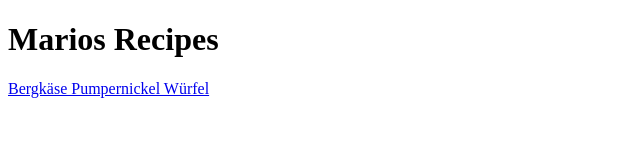
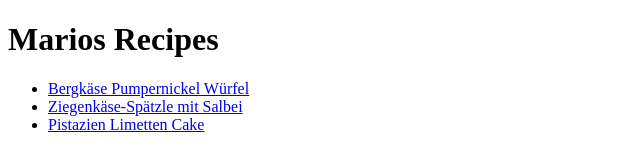
Before and after one commit to marioschoch/odin-recipes, a plain HTML site: page index.html in a window 1280 px wide. Shown: the whole page, without its empty margins (0-640 px from the left). Drawn offline with Linux system fonts and the light colour scheme.

Commit message:
Add links to two recipes

```diff
--- a/index.html
+++ b/index.html
@@ -7,7 +7,10 @@
 </head>
 <body>
     <h1>Marios Recipes</h1>
-    <p><a href="./recipes/bergkaese-pumpernickel-wuerfel.html" target="_blank" rel="noopener noreferrer">Bergkäse Pumpernickel Würfel</a></p>
-
+    <ul>
+        <li><a href="./recipes/bergkaese-pumpernickel-wuerfel.html" target="_blank" rel="noopener noreferrer">Bergkäse Pumpernickel Würfel</a></li>
+        <li><a href="./recipes/ziegenkäse-spätzle" target="_blank" rel="noopener noreferrer">Ziegenkäse-Spätzle mit Salbei</a></li>
+        <li><a href="./recipes/pistazien-limetten-cake.html" target="_blank" rel="noopener noreferrer">Pistazien Limetten Cake</a></li>
+    </ul>
 </body>
 </html>
```
